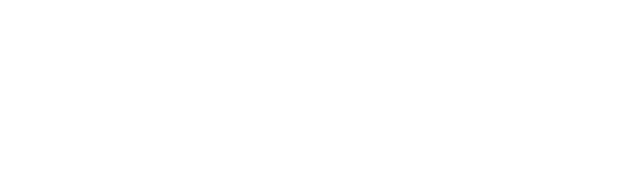
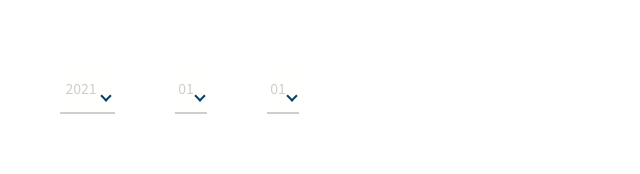
Before and after one commit to ninomiyadaisuke/families-management-app, a Next.js app: page /sample in a window 1280 px wide. Shown: the top 174 px of the page, without its empty margins (0-640 px from the left). Built offline with nearby package versions, Linux system fonts and the light colour scheme.

Commit message:
create UnderLineSelect component and scss

```diff
--- /dev/null
+++ b/src/components/atoms/Input/UnderLineSelect.tsx
@@ -0,0 +1,33 @@
+import { VFC, useState, ChangeEvent } from 'react';
+
+import styles from 'styles/components/atoms/under_line_select.module.scss';
+
+type Props = {
+  options: { value: string; label: string }[];
+  id?: string;
+};
+
+const UnderLineSelect: VFC<Props> = (props) => {
+  const { options, id = '' } = props;
+  const [selected, setSelected] = useState(false);
+  const changeItem = (e: ChangeEvent<HTMLSelectElement>) => {
+    if (e.target.value) {
+      setSelected(true);
+    }
+  };
+
+  return (
+    <div className={styles.select}>
+      <select id={id} onChange={changeItem} className={selected ? '' : styles.select__initial}>
+        <option hidden>{options[0].label}</option>
+        {options.map((option) => (
+          <option key={option.label} value={option.value}>
+            {option.label}
+          </option>
+        ))}
+      </select>
+    </div>
+  );
+};
+
+export default UnderLineSelect;
--- a/src/components/atoms/Input/index.ts
+++ b/src/components/atoms/Input/index.ts
@@ -2,7 +2,8 @@
 export { default as PrimaryInput } from './PrimaryInput';
 export { default as PrimarySelect } from './PrimarySelect';
 export { default as RadioInput } from './RadioInput';
+export { default as RoundedInput } from './RoundedInput';
+export { default as RoundedSelect } from './RoundedSelect';
 export { default as SearchInput } from './SearchInput';
 export { default as SecondarySelect } from './SecondarySelect';
-export { default as RoundedInput } from './RoundedInput';
-export { default as RoundedSelect } from './RoundedSelect';
+export { default as UnderLineSelect } from './UnderLineSelect';
--- a/src/pages/sample.tsx
+++ b/src/pages/sample.tsx
@@ -2,8 +2,60 @@
 import { NextPage } from 'next';
 import { Layout } from 'components/layout';
 
+import { UnderLineSelect } from 'components/atoms/Input';
+
+const yearData = [
+  { value: '2021', label: '2021' },
+  { value: '2020', label: '2020' },
+  { value: '2019', label: '2019' },
+];
+
+const monthData = [
+  { value: '1', label: '01' },
+  { value: '2', label: '02' },
+  { value: '3', label: '03' },
+  { value: '4', label: '04' },
+  { value: '5', label: '05' },
+  { value: '6', label: '06' },
+  { value: '7', label: '07' },
+  { value: '8', label: '08' },
+  { value: '9', label: '09' },
+  { value: '10', label: '10' },
+  { value: '11', label: '11' },
+  { value: '12', label: '12' },
+];
+
+const dayData = [
+  { value: '1', label: '01' },
+  { value: '2', label: '02' },
+  { value: '3', label: '03' },
+  { value: '4', label: '04' },
+  { value: '5', label: '05' },
+  { value: '6', label: '06' },
+  { value: '7', label: '07' },
+  { value: '8', label: '08' },
+  { value: '9', label: '09' },
+];
+
 const Sample: NextPage = () => {
-  return <Layout pageTitle={'サンプル'}></Layout>;
+  return (
+    <Layout pageTitle={'サンプル'}>
+      <div style={{ display: 'flex' }}>
+        <div style={{ margin: '30px' }}></div>
+        <div style={{ width: '55px', height: '50px' }}>
+          <UnderLineSelect options={yearData} />
+        </div>
+        <div style={{ margin: '30px' }}></div>
+        <div style={{ width: '32px', height: '50px' }}>
+          <UnderLineSelect options={monthData} />
+        </div>
+        <div style={{ margin: '30px' }}></div>
+        <div style={{ width: '32px', height: '50px' }}>
+          <UnderLineSelect options={dayData} />
+        </div>
+      </div>
+    </Layout>
+  );
 };
 
 export default Sample;
--- /dev/null
+++ b/src/styles/components/atoms/under_line_select.module.scss
@@ -0,0 +1,39 @@
+@import '../../variables.scss';
+
+.select {
+  position: relative;
+  width: 100%;
+  height: 100%;
+  select {
+    @extend .select;
+    cursor: pointer;
+    -webkit-appearance: none;
+    -moz-appearance: none;
+    appearance: none;
+    border: none;
+    border-bottom: 2px solid $light-grey;
+    border-radius: 0px;
+    text-indent: 10%;
+    outline: none;
+    color: $text-main;
+    background: $bg-white;
+    &:focus {
+      border: 2px solid $secondary;
+    }
+  }
+  &__initial {
+    color: $light-grey !important;
+  }
+  &::after {
+    z-index: 1;
+    position: absolute;
+    right: 10%;
+    top: 55%;
+    content: '';
+    width: 8px;
+    height: 8px;
+    border-top: solid 2px $main;
+    border-right: solid 2px $main;
+    transform: rotate(135deg);
+  }
+}
```
